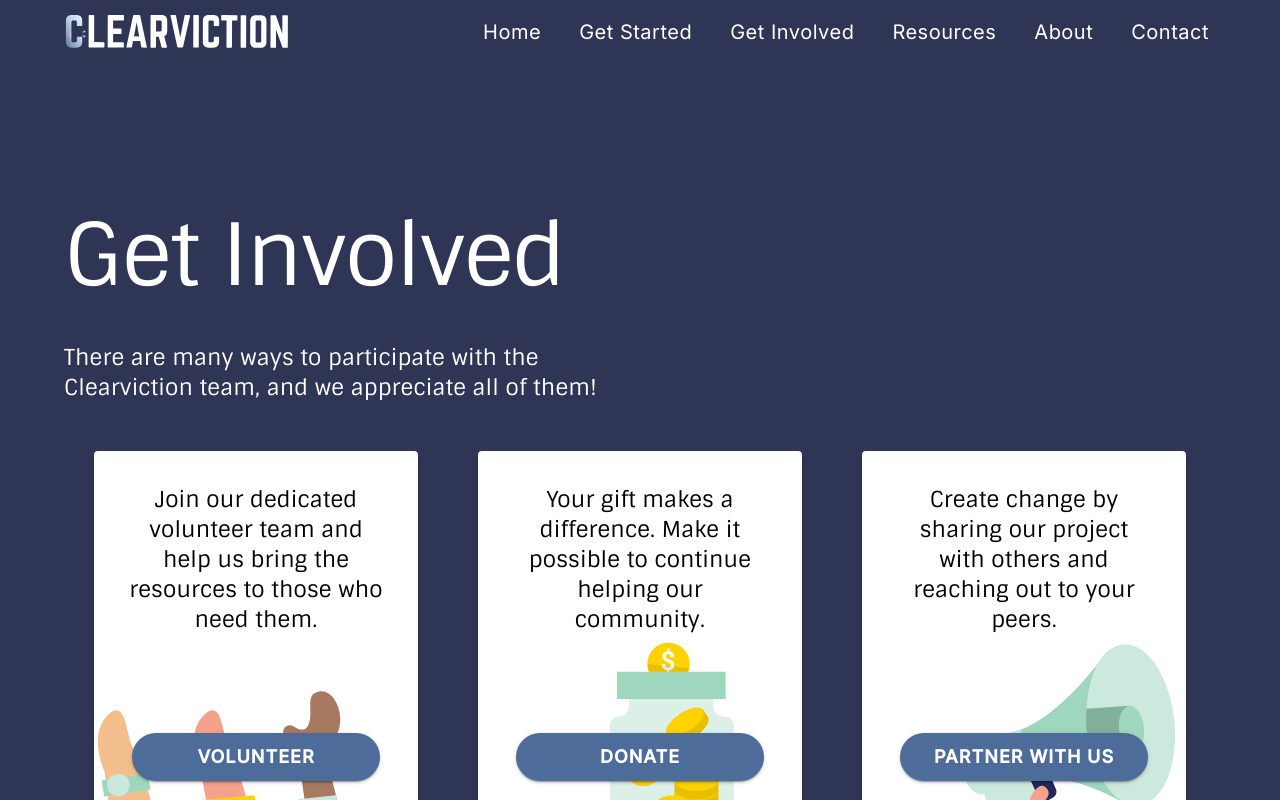
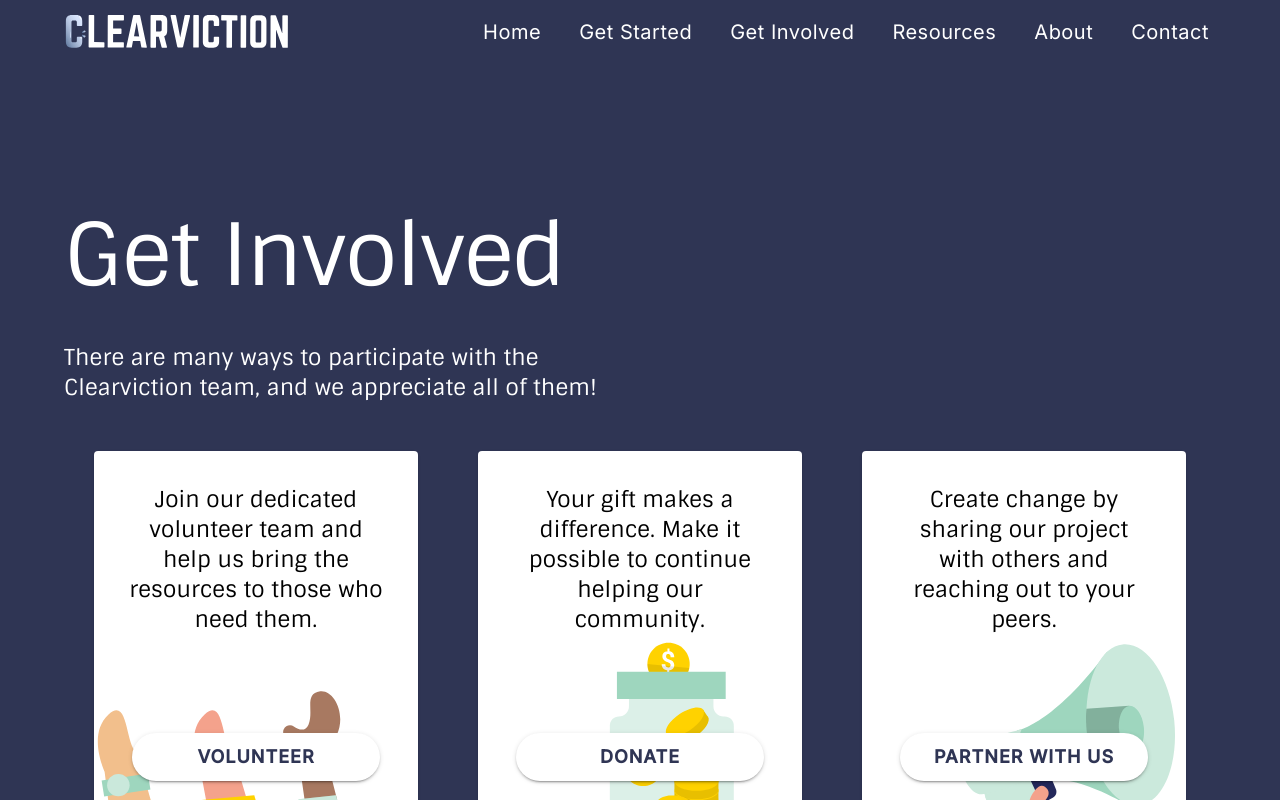
Before and after one commit to openseattle/clearviction-v1, a React (Create React App) app: page /get-involved in a window 1280 px wide. Shown: the top 800 px of the page. Built offline with nearby package versions, Linux system fonts and the light colour scheme.

Commit message:
Update secondary button colors.

```diff
--- a/src/Components/ImageContentCard.jsx
+++ b/src/Components/ImageContentCard.jsx
@@ -1,6 +1,7 @@
 import { Paper, Typography, Box } from "@mui/material";
 import { makeStyles } from '@mui/styles';
 import { RedesignButtonPrimary } from "../ui-kit/RedesignButtonPrimary";
+import { RedesignButtonSecondary } from "../ui-kit/RedesignButtonSecondary";
 
 const useStyles = makeStyles(theme => ({
     rootStyle: {
@@ -43,7 +44,7 @@ const ImageContentCard = ({ content, image, buttonText, buttonHref }) => {
                     </Typography>
 
                     <Box className={classes.cardButtonBoxStyle}>
-                        <RedesignButtonPrimary href={buttonHref}>{buttonText}</RedesignButtonPrimary>
+                        <RedesignButtonSecondary href={buttonHref}>{buttonText}</RedesignButtonSecondary>
                     </Box>
                 </Paper>
             </Box>
--- a/src/ui-kit/RedesignButtonSecondary.jsx
+++ b/src/ui-kit/RedesignButtonSecondary.jsx
@@ -7,10 +7,10 @@ const useStyles = makeStyles(theme => ({
         height: "48px",
         borderRadius: "50px",
         padding: "16px",
-        backgroundColor: theme.palette.primary.light,
-        color: theme.palette.secondary.contrastText,
+        backgroundColor: theme.palette.common.white,
+        color: theme.palette.primary.dark,
         "&:hover": {
-            backgroundColor: theme.palette.secondary,
+            backgroundColor: theme.palette.primary.light,
             color: theme.palette.secondary.contrastText,
         },
     },
```
